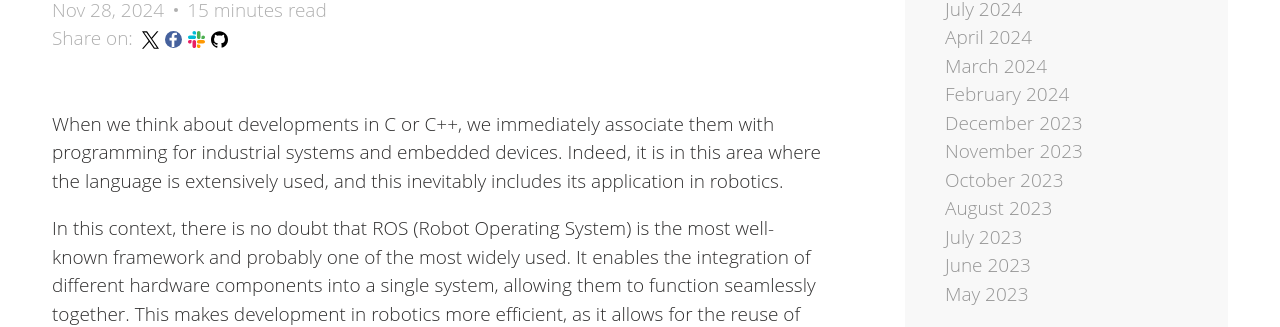
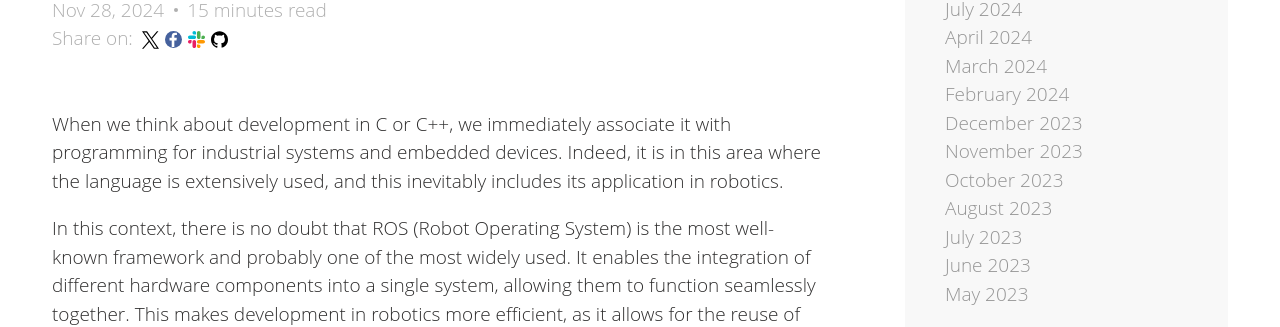
Before and after one commit to conan-io/conan-io.github.io, a Jekyll site: the page built from _posts/2024-11-28-Enhancing-ros-builds-with-Conan.markdown, in a window 1280 px wide and 900 px high. Shown: the part 273-600 px from the top of the window. Built offline with Jekyll 4.4.1, drawn with Linux system fonts in a browser that asks for light colours; comment, search, counter and statistics services are not loaded.

Commit message:
Update _posts/2024-11-28-Enhancing-ros-builds-with-Conan.markdown
Co-authored-by: Abril Rincón Blanco <git@rinconblanco.es>

```diff
--- a/_posts/2024-11-28-Enhancing-ros-builds-with-Conan.markdown
+++ b/_posts/2024-11-28-Enhancing-ros-builds-with-Conan.markdown
@@ -7,7 +7,7 @@ description: "Conan has intorduced a new integration for ROS (Robot Operating Sy
 keywords: "conan, ros, ros2, robots, robotics, c++, packages, libraries"
 ---
 
-When we think about developments in C or C++, we immediately associate them with programming for industrial systems and embedded devices.
+When we think about development in C or C++, we immediately associate it with programming for industrial systems and embedded devices.
 Indeed, it is in this area where the language is extensively used, and this inevitably includes its application in robotics.
 
 In this context, there is no doubt that ROS (Robot Operating System) is the most well-known framework and probably one of the most widely used. It enables the integration of different hardware components into a single system, allowing them to function seamlessly together. This makes development in robotics more efficient, as it allows for the reuse of each component's software across projects for various robotic applications.
```
